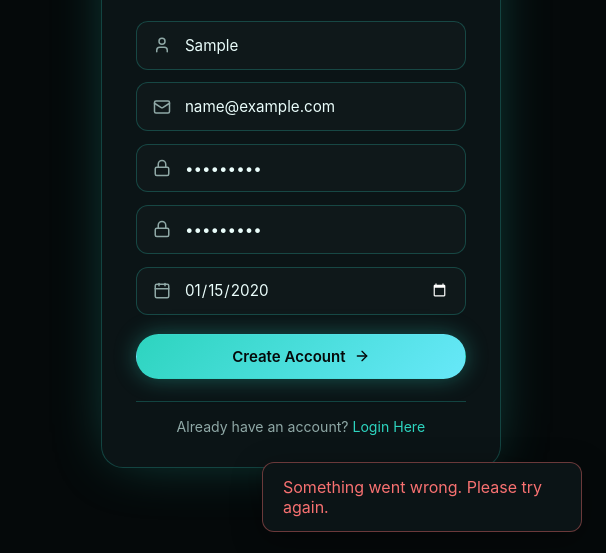
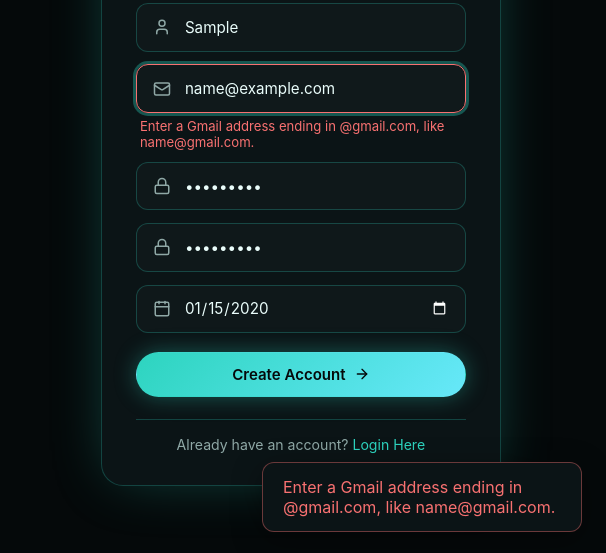
Before and after one commit to Rilini-M/FocusArc, a website: page frontend/signup.html in a window 1280 px wide. Both pictures are taken after typing "Sample", "name@example.com", "Sample123", "Sample123", "2020-01-15" into the empty fields and a click on the button "Create Account". Shown: the part 244-797 px from the top of the page, 674-1280 px from the left. Drawn offline with Linux system fonts and the light colour scheme; no server answers.

Commit message:
feat: validate username and Gmail signup fields
Usernames must be 2-50 letters (A-Z) with no numbers, spaces or symbols. Emails must be Gmail addresses ending in exactly @gmail.com, using only letters, numbers and single dots before it, with at least one letter. The API enforces both on sign-up and profile update, and the signup page and Settings profile form served by this app (frontend/) show the same messages before submitting.

```diff
--- a/frontend/js/auth.js
+++ b/frontend/js/auth.js
@@ -72,48 +72,30 @@ function wireLoginForm() {
   });
 }
 
-// Email check (kept identical in backend/middleware/validate.js and frontend/js/auth.js).
-// Valid format, plus a spelling check for well-known providers: "gmial.com" or "gmail.con"
-// is almost always a typo, so it is rejected with a suggested fix.
-const EMAIL_RE = /^[a-z0-9_%+-]+(\.[a-z0-9_%+-]+)*@([a-z0-9-]+\.)+[a-z]{2,}$/;
-const EMAIL_PROVIDERS = { gmail: 'gmail.com', yahoo: 'yahoo.com', hotmail: 'hotmail.com', outlook: 'outlook.com', icloud: 'icloud.com' };
-const REAL_LOOKALIKES = ['mail', 'email', 'ymail', 'gmx', 'cloud']; // real providers that look like typos
-const COM_TYPOS = ['con', 'cmo', 'cm', 'om', 'comm', 'coom', 'vom', 'xom', 'cpm'];
-
-// Letters changed, added, removed or swapped to turn a into b.
-function editDistance(a, b) {
-  const d = Array.from({ length: a.length + 1 }, (_, i) => [i, ...Array(b.length).fill(0)]);
-  for (let j = 1; j <= b.length; j++) d[0][j] = j;
-  for (let i = 1; i <= a.length; i++) {
-    for (let j = 1; j <= b.length; j++) {
-      const cost = a[i - 1] === b[j - 1] ? 0 : 1;
-      d[i][j] = Math.min(d[i - 1][j] + 1, d[i][j - 1] + 1, d[i - 1][j - 1] + cost);
-      if (i > 1 && j > 1 && a[i - 1] === b[j - 2] && a[i - 2] === b[j - 1]) d[i][j] = Math.min(d[i][j], d[i - 2][j - 2] + 1);
-    }
-  }
-  return d[a.length][b.length];
+// Username and email checks (kept identical in backend/middleware/validate.js and frontend/js/auth.js).
+// A username is a name: 2–50 letters A–Z only (50 matches the users table column).
+function usernameError(username) {
+  const value = (username || '').trim();
+  if (!value) return 'Username is required.';
+  if (!/^[A-Za-z]+$/.test(value)) return 'Username can only contain letters (A–Z), with no numbers, spaces or symbols.';
+  if (value.length < 2) return 'Username must be at least 2 letters.';
+  if (value.length > 50) return 'Username must be 50 letters or fewer.';
+  return null;
 }
 
+// Only Gmail addresses: letters, numbers and single dots before exactly "@gmail.com",
+// with at least one letter (so "123@gmail.com" is rejected).
 function emailError(email) {
   const value = (email || '').trim().toLowerCase();
-  if (!EMAIL_RE.test(value) || value.length > 255) return 'Enter a valid email address, like name@gmail.com.';
-  const [local, domain] = value.split('@');
-  const name = domain.split('.')[0];
-  const ending = domain.slice(name.length + 1);
-  const suggest = (fixed) => `Check the spelling — did you mean ${local}@${fixed}?`;
-
-  if (EMAIL_PROVIDERS[name]) {
-    if (name === 'gmail' && ending !== 'com') return suggest('gmail.com');
-    if (COM_TYPOS.includes(ending) || ending === 'co') return suggest(EMAIL_PROVIDERS[name]);
-    return null;
+  if (/\s/.test(value)) return 'Email cannot contain spaces.';
+  if (!value.endsWith('@gmail.com') || value.indexOf('@') !== value.length - '@gmail.com'.length || value.length > 255) {
+    return 'Enter a Gmail address ending in @gmail.com, like name@gmail.com.';
   }
-  if (!REAL_LOOKALIKES.includes(name)) {
-    for (const provider of Object.keys(EMAIL_PROVIDERS)) {
-      const allowed = provider === 'gmail' || provider.length >= 7 ? 2 : 1;
-      if (name.length >= 3 && editDistance(name, provider) <= allowed) return suggest(EMAIL_PROVIDERS[provider]);
-    }
+  const local = value.slice(0, -'@gmail.com'.length);
+  if (!/^[a-z0-9]+(\.[a-z0-9]+)*$/.test(local)) {
+    return 'Before @gmail.com, use only letters, numbers and single dots (not at the start or end).';
   }
-  if (COM_TYPOS.includes(ending)) return suggest(`${name}.com`);
+  if (!/[a-z]/.test(local)) return 'The part before @gmail.com must contain at least one letter.';
   return null;
 }
 
@@ -121,22 +103,28 @@ function wireSignupForm() {
   const form = document.getElementById('signup-form');
   if (!form) return;
 
-  const emailInput = form.querySelector('input[name="email"]');
-  const emailField = document.getElementById('email-field');
-  const emailErrorText = document.getElementById('email-error');
-
-  function validateEmail() {
-    const error = emailError(emailInput.value);
-    emailField.classList.toggle('invalid', Boolean(error));
-    emailErrorText.hidden = !error;
-    if (error) emailErrorText.textContent = error;
-    return !error;
+  // Checks a field on blur, then live while its message is showing, so the user sees exactly
+  // what to fix without being nagged mid-typing.
+  function liveCheck(name, check) {
+    const input = form.querySelector(`input[name="${name}"]`);
+    const field = document.getElementById(`${name}-field`);
+    const errorText = document.getElementById(`${name}-error`);
+    const validate = () => {
+      const error = check(input.value);
+      field.classList.toggle('invalid', Boolean(error));
+      errorText.hidden = !error;
+      if (error) errorText.textContent = error;
+      return !error;
+    };
+    input.addEventListener('input', () => {
+      if (errorText.hidden === false) validate();
+    });
+    input.addEventListener('blur', validate);
+    return { input, validate };
   }
 
-  emailInput.addEventListener('input', () => {
-    if (emailErrorText.hidden === false) validateEmail();
-  });
-  emailInput.addEventListener('blur', validateEmail);
+  const usernameCheck = liveCheck('username', usernameError);
+  const emailCheck = liveCheck('email', emailError);
 
   form.addEventListener('submit', async (event) => {
     event.preventDefault();
@@ -152,9 +140,14 @@ function wireSignupForm() {
       showToast('Please fill in all fields.', { isError: true });
       return;
     }
-    if (!validateEmail()) {
+    if (!usernameCheck.validate()) {
+      showToast(usernameError(username), { isError: true });
+      usernameCheck.input.focus();
+      return;
+    }
+    if (!emailCheck.validate()) {
       showToast(emailError(email), { isError: true });
-      emailInput.focus();
+      emailCheck.input.focus();
       return;
     }
     if (password !== confirmPassword) {
--- a/frontend/js/settings.js
+++ b/frontend/js/settings.js
@@ -106,7 +106,10 @@ document.addEventListener('DOMContentLoaded', async () => {
   document.getElementById('profile-form').addEventListener('submit', async (event) => {
     event.preventDefault();
     const form = event.target;
-    const problem = emailError(form.elements.email.value) || dateOfBirthError(form.elements.dateOfBirth.value);
+    const problem =
+      usernameError(form.elements.username.value) ||
+      emailError(form.elements.email.value) ||
+      dateOfBirthError(form.elements.dateOfBirth.value);
     if (problem) {
       showToast(problem, { isError: true });
       return;
--- a/frontend/signup.html
+++ b/frontend/signup.html
@@ -35,15 +35,16 @@
         <p class="ac-sub">Start your journey. Become the hero of <span>your arc</span>.</p>
 
         <form id="signup-form" novalidate>
-          <label class="field">
+          <label class="field" id="username-field">
             <i data-lucide="user"></i>
             <input type="text" name="username" placeholder="Username" autocomplete="username" required />
           </label>
+          <p class="f-err" id="username-error" hidden></p>
           <label class="field" id="email-field">
             <i data-lucide="mail"></i>
             <input type="email" name="email" placeholder="Email Address" autocomplete="email" required />
           </label>
-          <p class="f-err" id="email-error" hidden>Enter a valid email address, like name@gmail.com.</p>
+          <p class="f-err" id="email-error" hidden>Enter a Gmail address ending in @gmail.com, like name@gmail.com.</p>
           <label class="field">
             <i data-lucide="lock"></i>
             <input type="password" name="password" placeholder="Password" autocomplete="new-password" required />
```
Also changed, not shown: backend/middleware/validate.js (+22 -39 lines).
